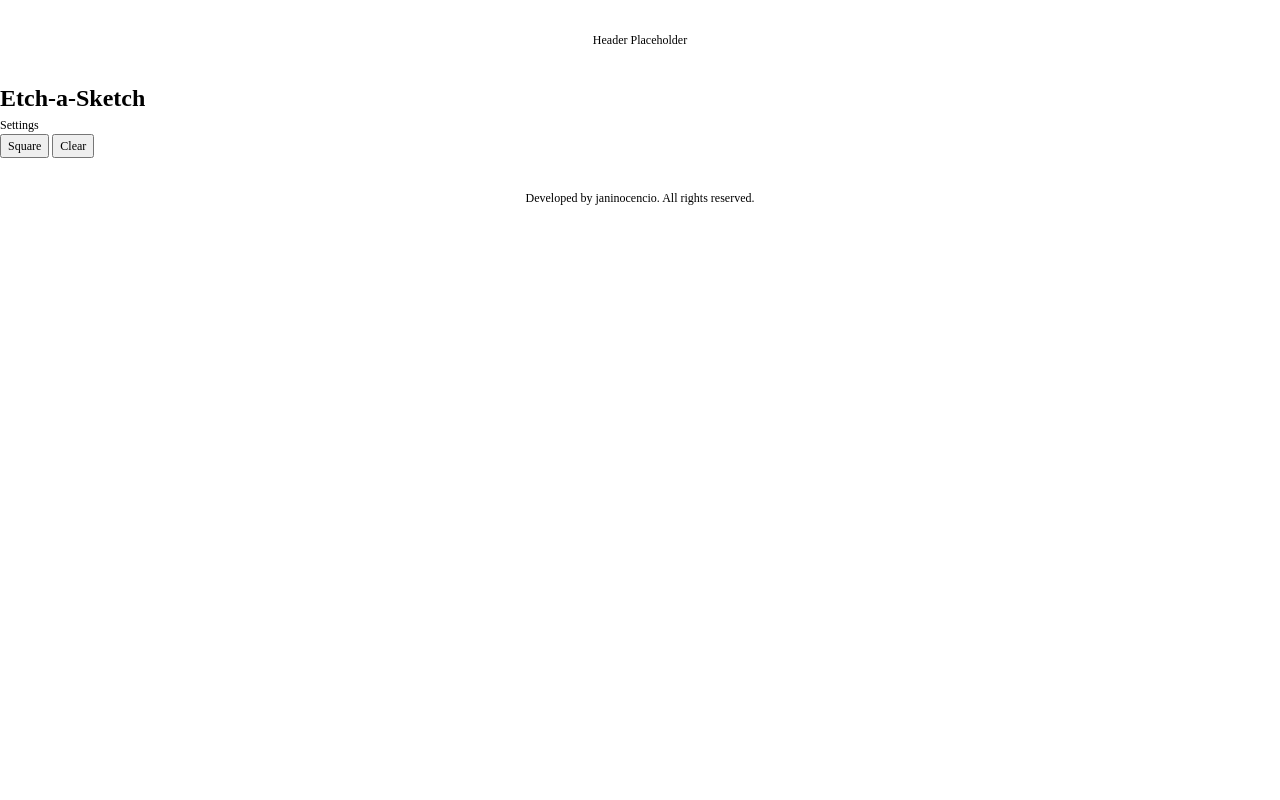
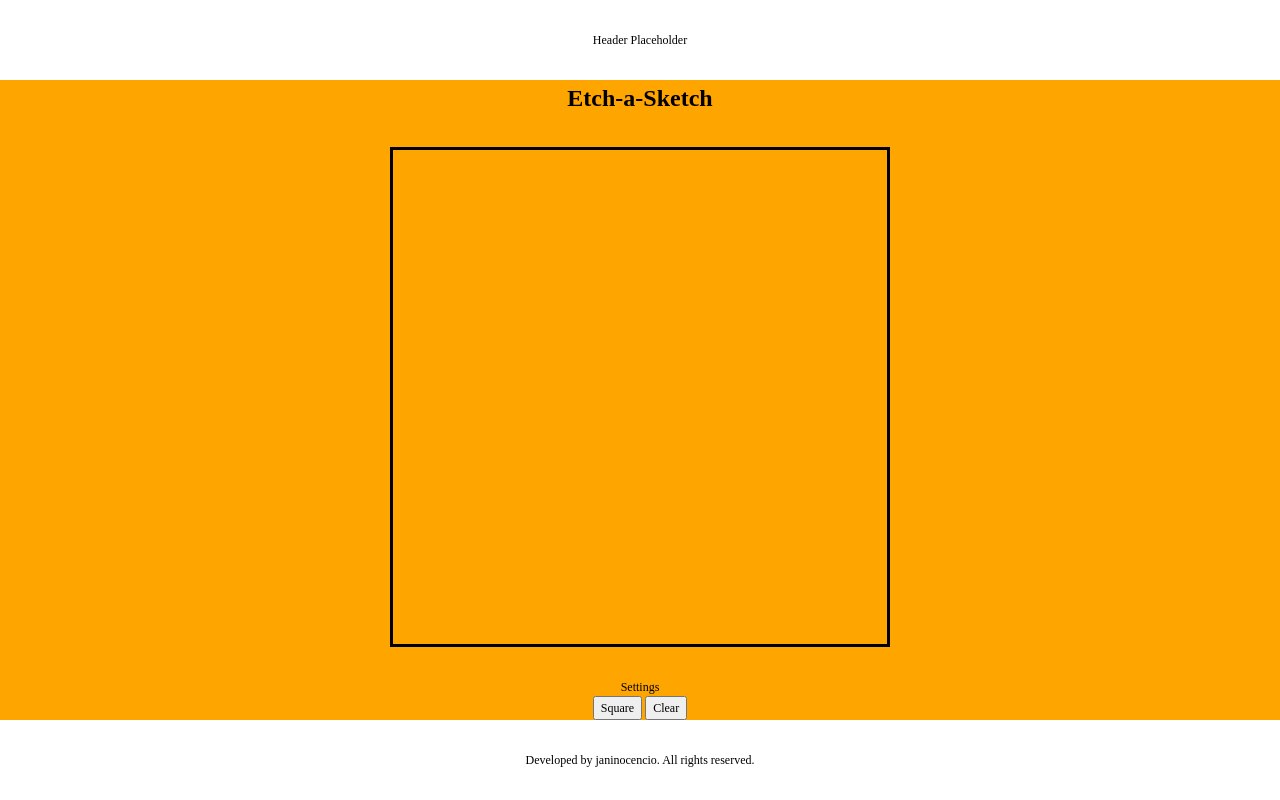
Before and after one commit to janinocencio/etch-a-sketch, a plain HTML site: page index.html in a window 1280 px wide. Drawn offline with Linux system fonts and the light colour scheme.

Commit message:
Add style to grid-container

```diff
--- a/css/style.css
+++ b/css/style.css
@@ -48,7 +48,22 @@ html {
 }
 
 
+.main {
+    height: 80vh;
+    display: flex;
+    flex-direction: column;
+    align-items: center;
+    justify-content: space-between;
+    text-align: center;
+    background: orange;
+}
 
+.grid-container {
+    width: 500px;
+    height: 500px;
+    border-color: black;
+    border-style: solid;
+}
 
 
 .footer {
```
